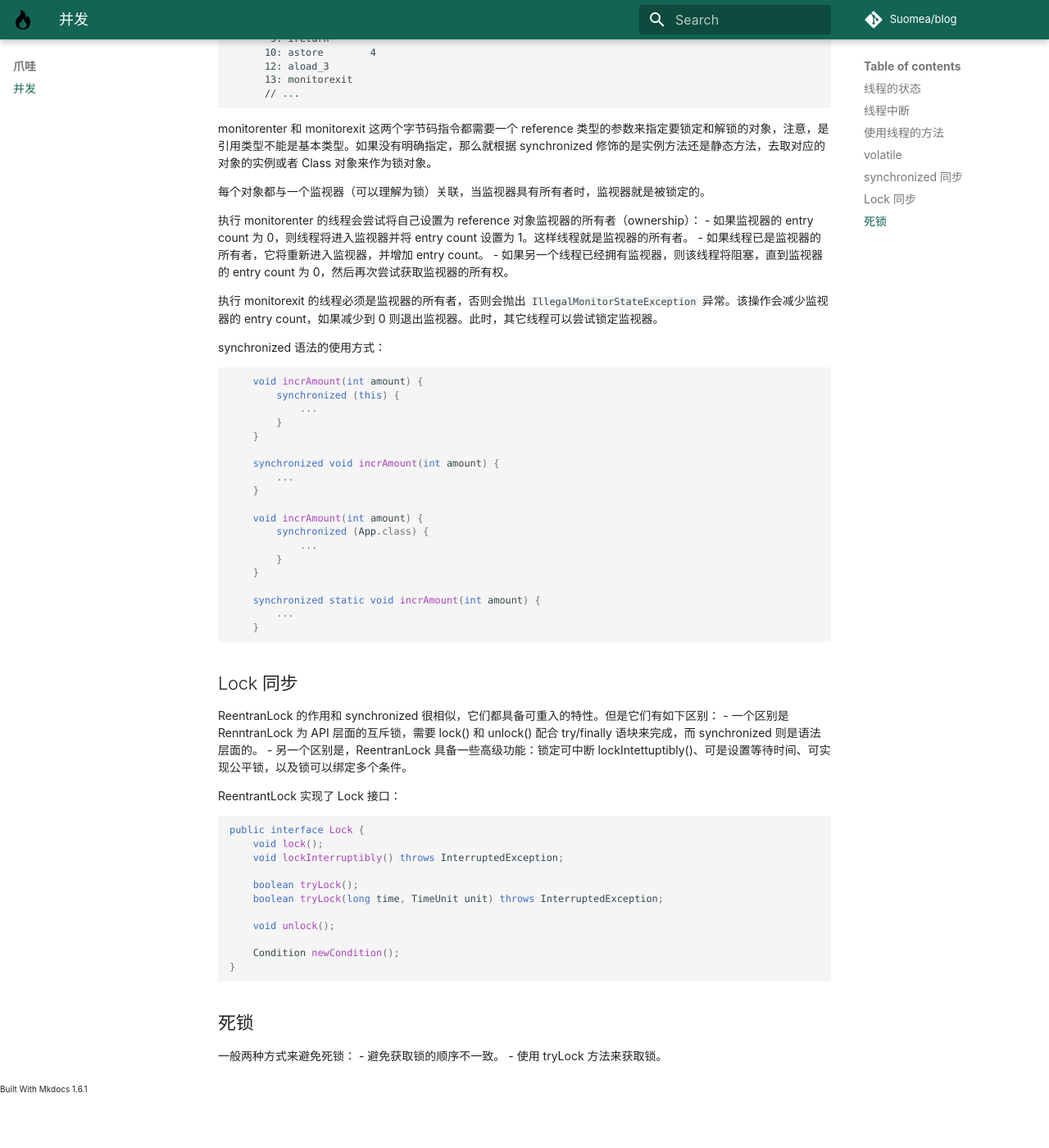
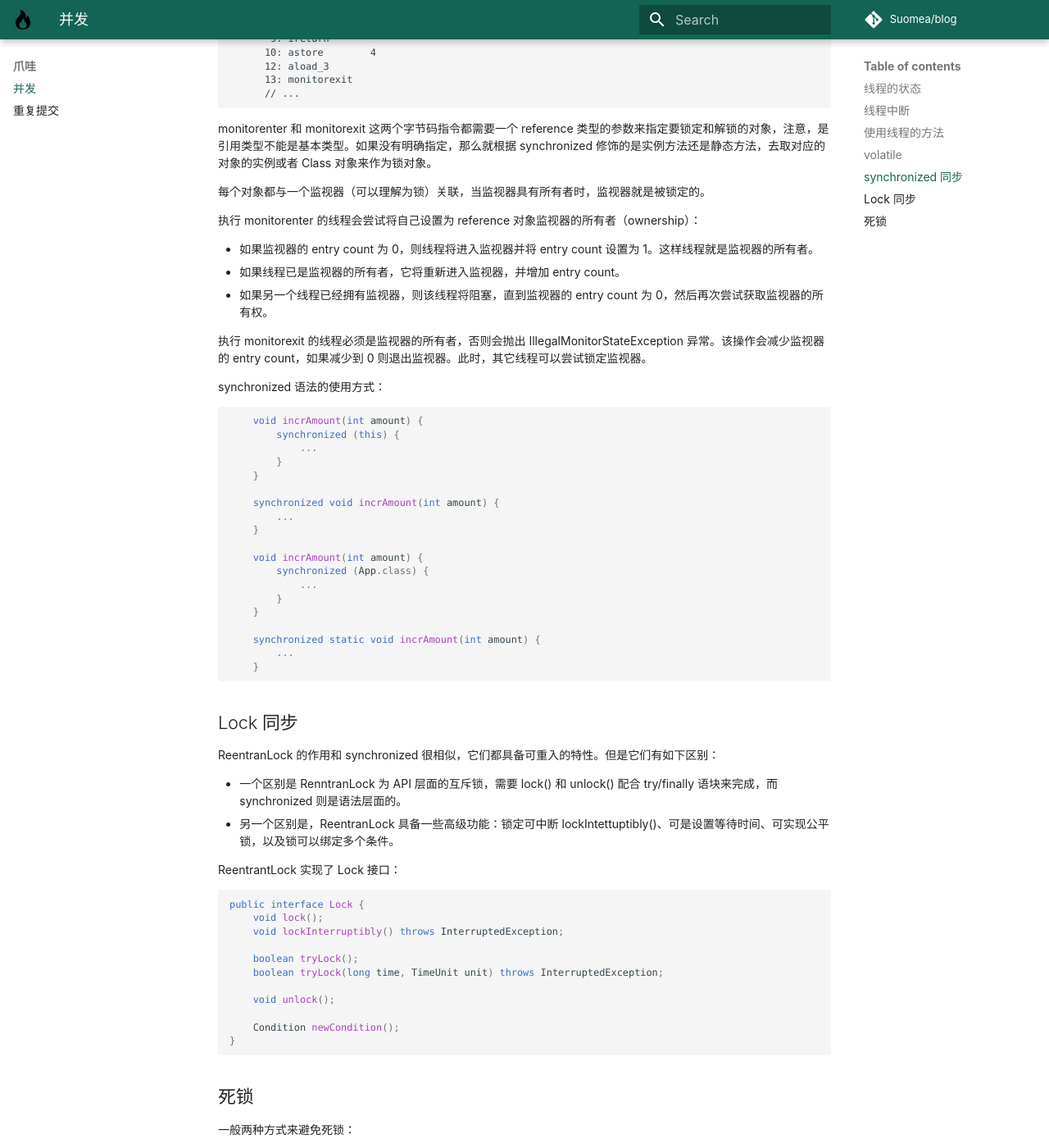
Before and after one commit to Suomea/blog, an MkDocs documentation site: the page built from docs/Java/并发.md, in a window 1280 px wide and 1400 px high, scrolled down 4713 px. Shown: the whole window at 82% size. Built offline with MkDocs 1.6.1 and Material for MkDocs 9.7.7, drawn with Linux system fonts in a browser that asks for light colours; some web fonts are replaced; comment, search, counter and statistics services are not loaded; before the commit the page ends 6047 px from its top, so only the background shows below that; some of the changed text lies outside the part shown.

Commit message:
更新 Java 笔记。

````diff
--- a/docs/Java/并发.md
+++ b/docs/Java/并发.md
@@ -231,11 +231,12 @@
 每个对象都与一个监视器（可以理解为锁）关联，当监视器具有所有者时，监视器就是被锁定的。
 
 执行 monitorenter 的线程会尝试将自己设置为 reference 对象监视器的所有者（ownership）：
+
 - 如果监视器的 entry count 为 0，则线程将进入监视器并将 entry count 设置为 1。这样线程就是监视器的所有者。
 - 如果线程已是监视器的所有者，它将重新进入监视器，并增加 entry count。
 - 如果另一个线程已经拥有监视器，则该线程将阻塞，直到监视器的 entry count 为 0，然后再次尝试获取监视器的所有权。
 
-执行 monitorexit 的线程必须是监视器的所有者，否则会抛出 `IllegalMonitorStateException` 异常。该操作会减少监视器的 entry count，如果减少到 0 则退出监视器。此时，其它线程可以尝试锁定监视器。
+执行 monitorexit 的线程必须是监视器的所有者，否则会抛出 IllegalMonitorStateException 异常。该操作会减少监视器的 entry count，如果减少到 0 则退出监视器。此时，其它线程可以尝试锁定监视器。
 
 synchronized 语法的使用方式：
 ```java
@@ -263,6 +264,7 @@
 
 ## Lock 同步
 ReentranLock 的作用和 synchronized 很相似，它们都具备可重入的特性。但是它们有如下区别：
+
 - 一个区别是 RenntranLock 为 API 层面的互斥锁，需要 lock() 和 unlock() 配合 try/finally 语块来完成，而 synchronized 则是语法层面的。
 - 另一个区别是，ReentranLock 具备一些高级功能：锁定可中断 lockIntettuptibly()、可是设置等待时间、可实现公平锁，以及锁可以绑定多个条件。
 
@@ -284,5 +286,6 @@
 
 ## 死锁
 一般两种方式来避免死锁：
+
 - 避免获取锁的顺序不一致。
 - 使用 tryLock 方法来获取锁。
--- a/mkdocs.yml
+++ b/mkdocs.yml
@@ -95,6 +95,7 @@
       - Arts/大观楼长联-孙髯.md
   - 爪哇:
       - Java/并发.md
+      - Java/重复提交.md
   - 记录:
       - Reading/Timeline.md
   #     - Reading/2022.md
````
Also changed, not shown: docs/Java/重复提交.md (added, +25 -0 lines), 1 other file.
